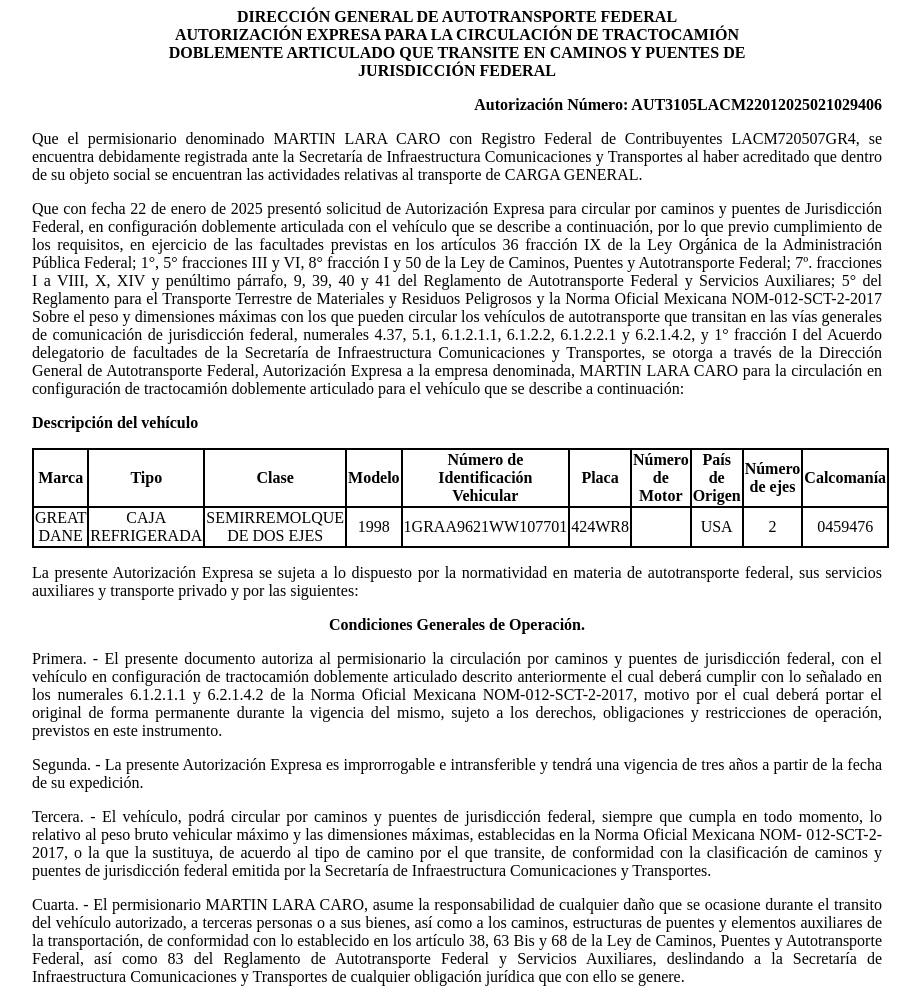
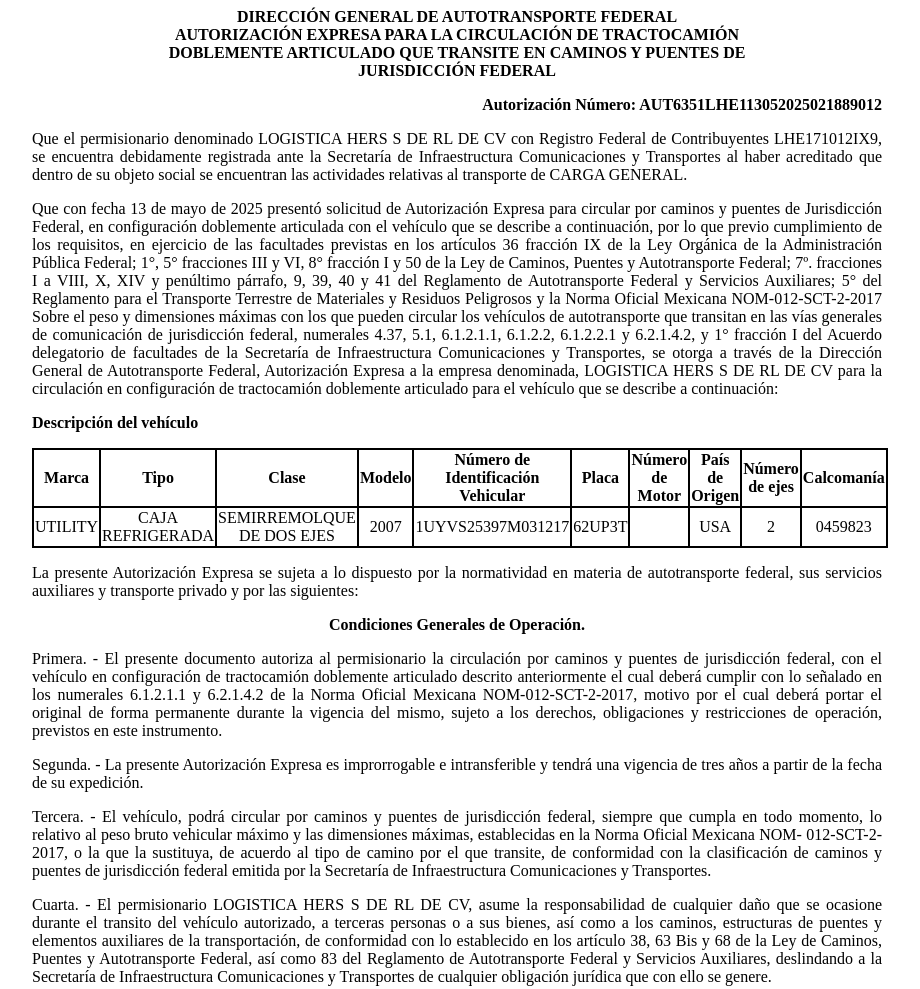
Before and after one commit to app-sct1/ConsultaAutDobleRemolque-folio-0271004, a plain HTML site: page index.html in a window 1280 px wide. Shown: the top 989 px of the page, without its empty margins (183-1103 px from the left). Drawn offline with Linux system fonts and the light colour scheme.

Commit message:
index.html

```diff
--- a/index.html
+++ b/index.html
@@ -75,19 +75,19 @@
 						<p class="sinMargen">DOBLEMENTE ARTICULADO QUE TRANSITE EN CAMINOS Y PUENTES DE</p>
 						<p class="sinMargen">JURISDICCIÓN FEDERAL</p>
 					</div>
-<p class="derechaNegro">Autorización Número: AUT3105LACM22012025021029406</p>
+<p class="derechaNegro">Autorización Número: AUT6351LHE113052025021889012</p>
 
 					<p class="justificado">Que el permisionario denominado
-						MARTIN LARA CARO con Registro Federal de
-						Contribuyentes LACM720507GR4, se encuentra
+						LOGISTICA HERS S DE RL DE CV con Registro Federal de
+						Contribuyentes LHE171012IX9, se encuentra
 						debidamente registrada ante la Secretaría de Infraestructura
 						Comunicaciones y Transportes al haber acreditado que dentro de su
 						objeto social se encuentran las actividades relativas al
 						transporte de CARGA GENERAL.</p>
 
 
-					<p class="justificado">Que con fecha 22 de
-						enero de 2025 presentó
+					<p class="justificado">Que con fecha 13 de
+						mayo de 2025 presentó
 						solicitud de Autorización Expresa para circular por caminos y
 						puentes de Jurisdicción Federal, en configuración doblemente
 						articulada con el vehículo que se describe a continuación, por lo
@@ -107,7 +107,7 @@
 						facultades de la Secretaría de Infraestructura Comunicaciones y
 						Transportes, se otorga a través de la
 						Dirección General de Autotransporte Federal, Autorización Expresa a la
-						empresa denominada, MARTIN LARA CARO para la
+						empresa denominada, LOGISTICA HERS S DE RL DE CV para la
 						circulación en configuración de tractocamión doblemente articulado
 						para el vehículo que se describe a continuación:</p>
 
@@ -128,16 +128,16 @@
 							<th class="borde">Calcomanía</th>
 						</tr>
 						<tr class="borde">
-							<td class="borde">GREAT DANE</td>
+							<td class="borde">UTILITY</td>
 							<td class="borde">CAJA REFRIGERADA</td>
 							<td class="borde">SEMIRREMOLQUE DE DOS EJES</td>
-							<td class="borde">1998</td>
-							<td class="borde">1GRAA9621WW107701</td>
-							<td class="borde">424WR8</td>
+							<td class="borde">2007</td>
+							<td class="borde">1UYVS25397M031217</td>
+							<td class="borde">62UP3T</td>
 							<td class="borde"></td>
 							<td class="borde">USA</td>
 							<td class="borde">2</td>
-							<td class="borde">0459476</td>
+							<td class="borde">0459823</td>
 						</tr>
 
 					</tbody></table>
@@ -175,7 +175,7 @@
 						Secretaría de Infraestructura Comunicaciones y Transportes.</p>
 
 					<p class="justificado">Cuarta. - El permisionario
-						MARTIN LARA CARO, asume la responsabilidad de
+						LOGISTICA HERS S DE RL DE CV, asume la responsabilidad de
 						cualquier daño que se ocasione durante el transito del vehículo
 						autorizado, a terceras personas o a sus bienes, así como a los
 						caminos, estructuras de puentes y elementos auxiliares de la
```
